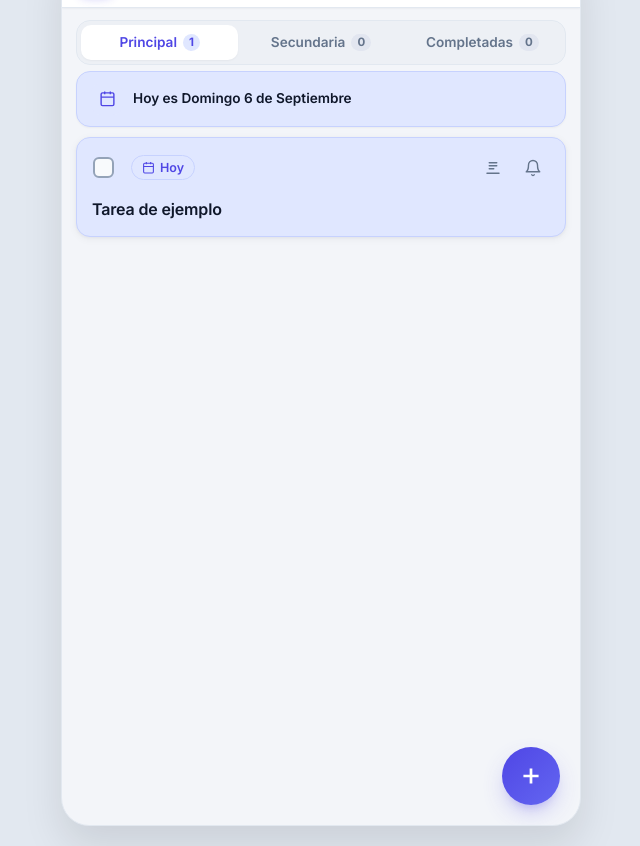
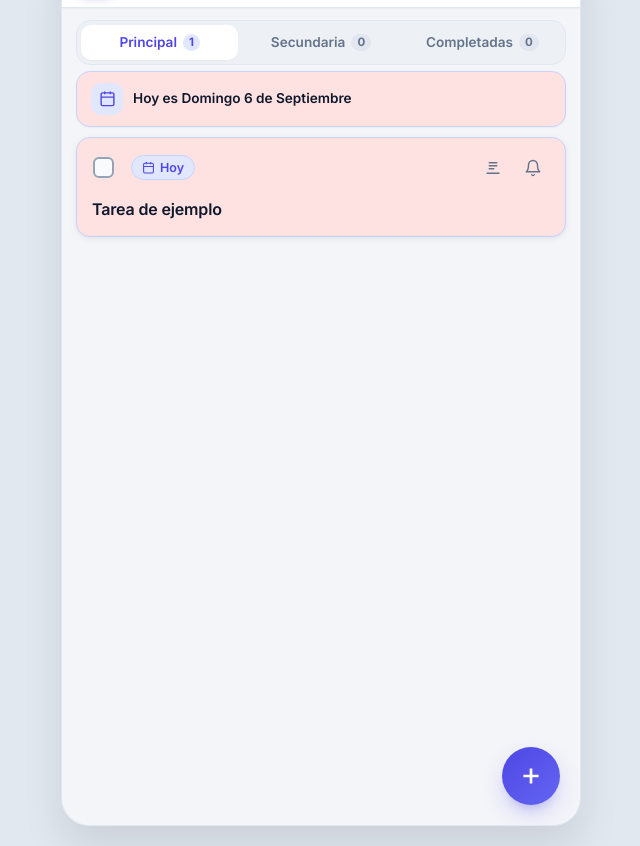
Before and after one commit to wacoss/todopublico, a plain HTML site: page index.html in a window 1280 px wide. Shown: the part 74-920 px from the top of the page, without its empty margins (319-959 px from the left). Drawn offline with Linux system fonts and the light colour scheme.

Commit message:
Update index.html

```diff
--- a/index.html
+++ b/index.html
@@ -26,7 +26,7 @@
       --surface-2-hover: #e2e6f0;
       --check-bg: #f8fafc;
       /*--today-bg: #eef2ff; */
-      --today-bg: #e0e7ff;
+      --today-bg: #fee2e2;
       --today-border: #c7d2fe;
       --text: #0f172a;
       --text-secondary: #475569;
```
